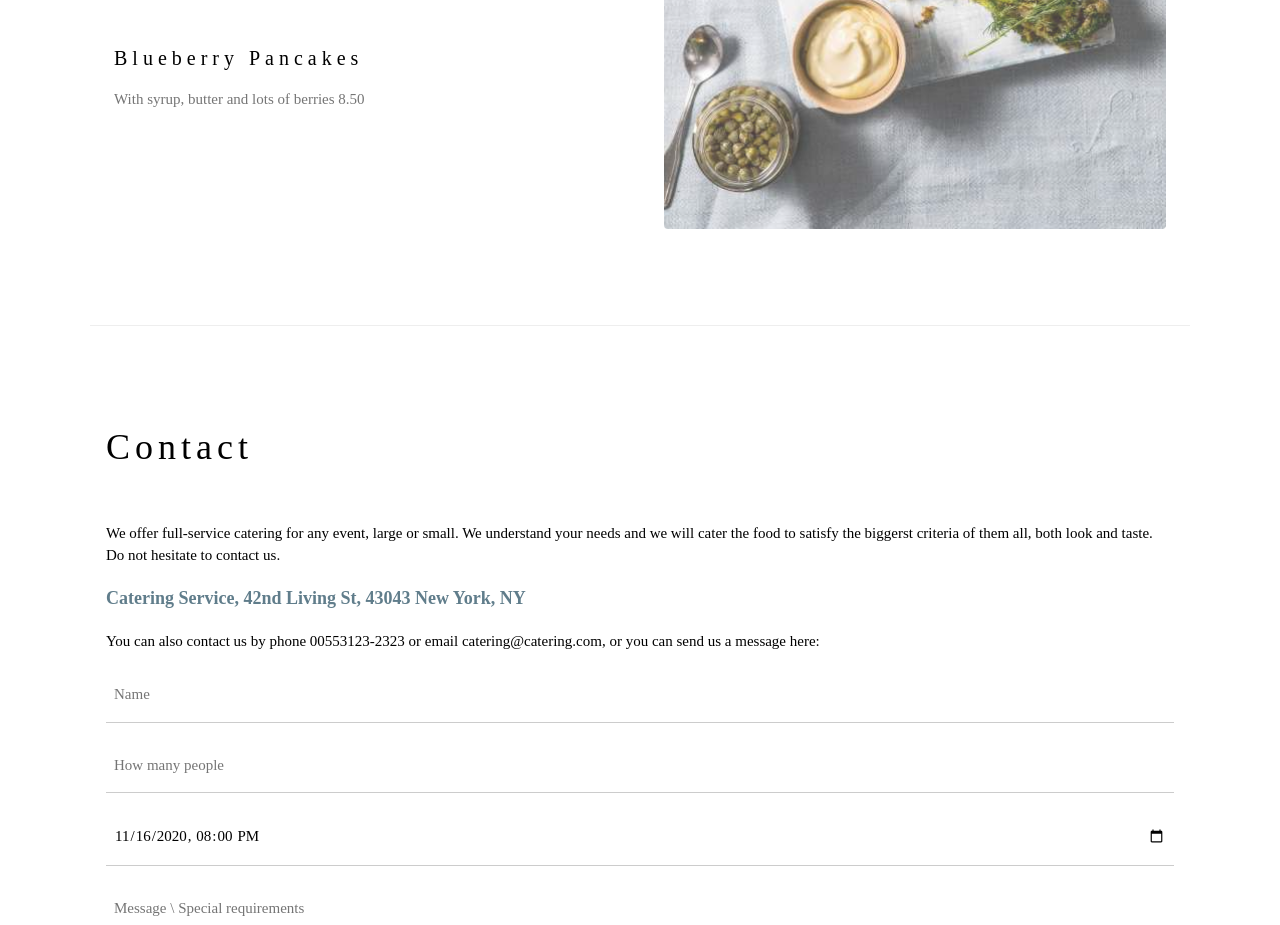
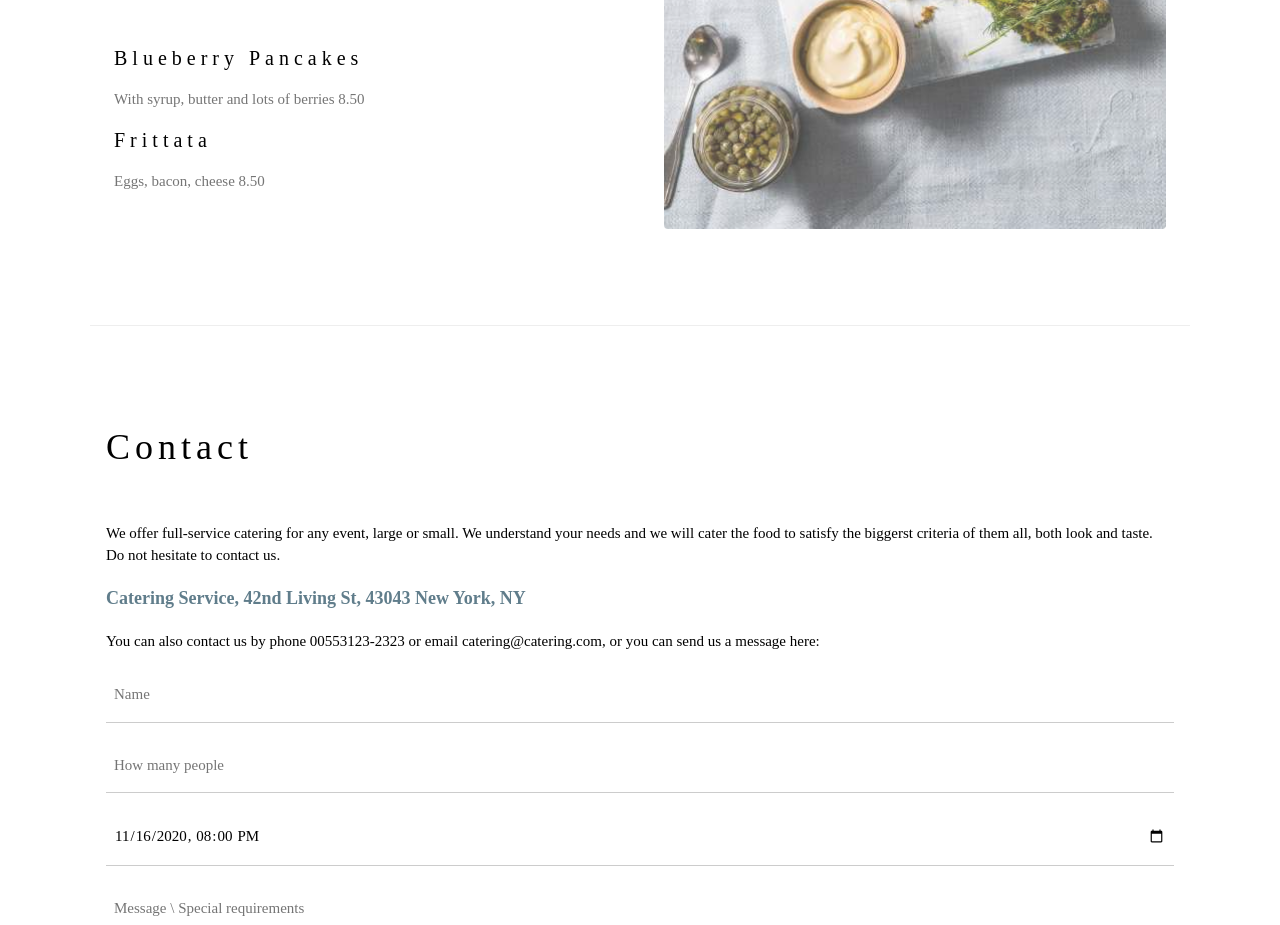
Before and after one commit to cCarpa25/mywebsite, a plain HTML site: page git/git/index.html in a window 1280 px wide. Shown: the part 2060-2985 px from the top of the page. Drawn offline with nearby package versions, Linux system fonts and the light colour scheme.

Commit message:
adicionado item frittata ao menu

```diff
--- a/git/git/index.html
+++ b/git/git/index.html
@@ -75,6 +75,10 @@ h1, h2, h3, h4, h5, h6 {
 
       <h4>Blueberry Pancakes</h4>
       <p class="w3-text-grey">With syrup, butter and lots of berries 8.50</p>
+
+<h4>Frittata</h4>
+      <p class="w3-text-grey">Eggs, bacon, cheese 8.50</p>
+
     </div>
 
     <div class="w3-col l6 w3-padding-large">
```
